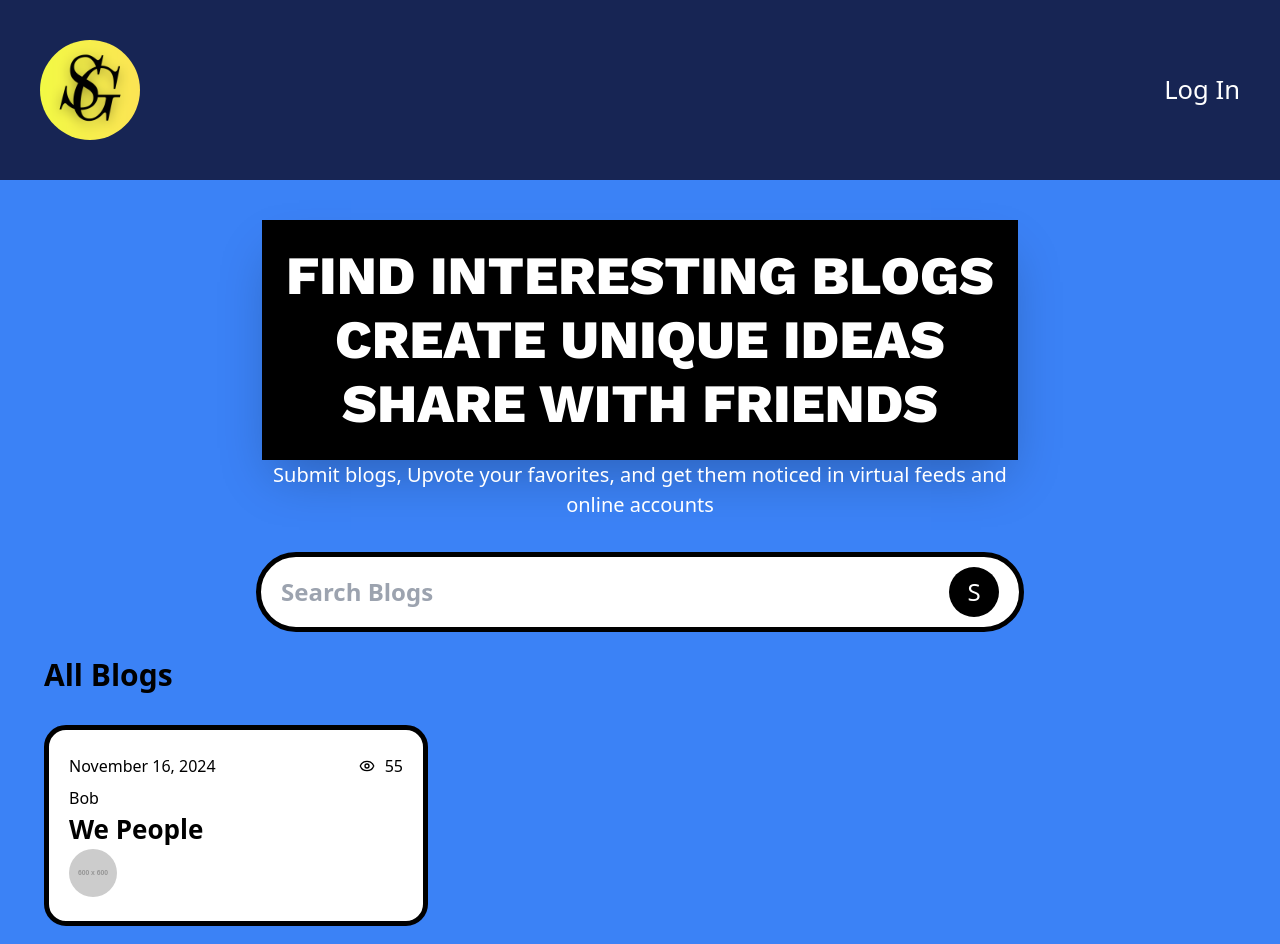
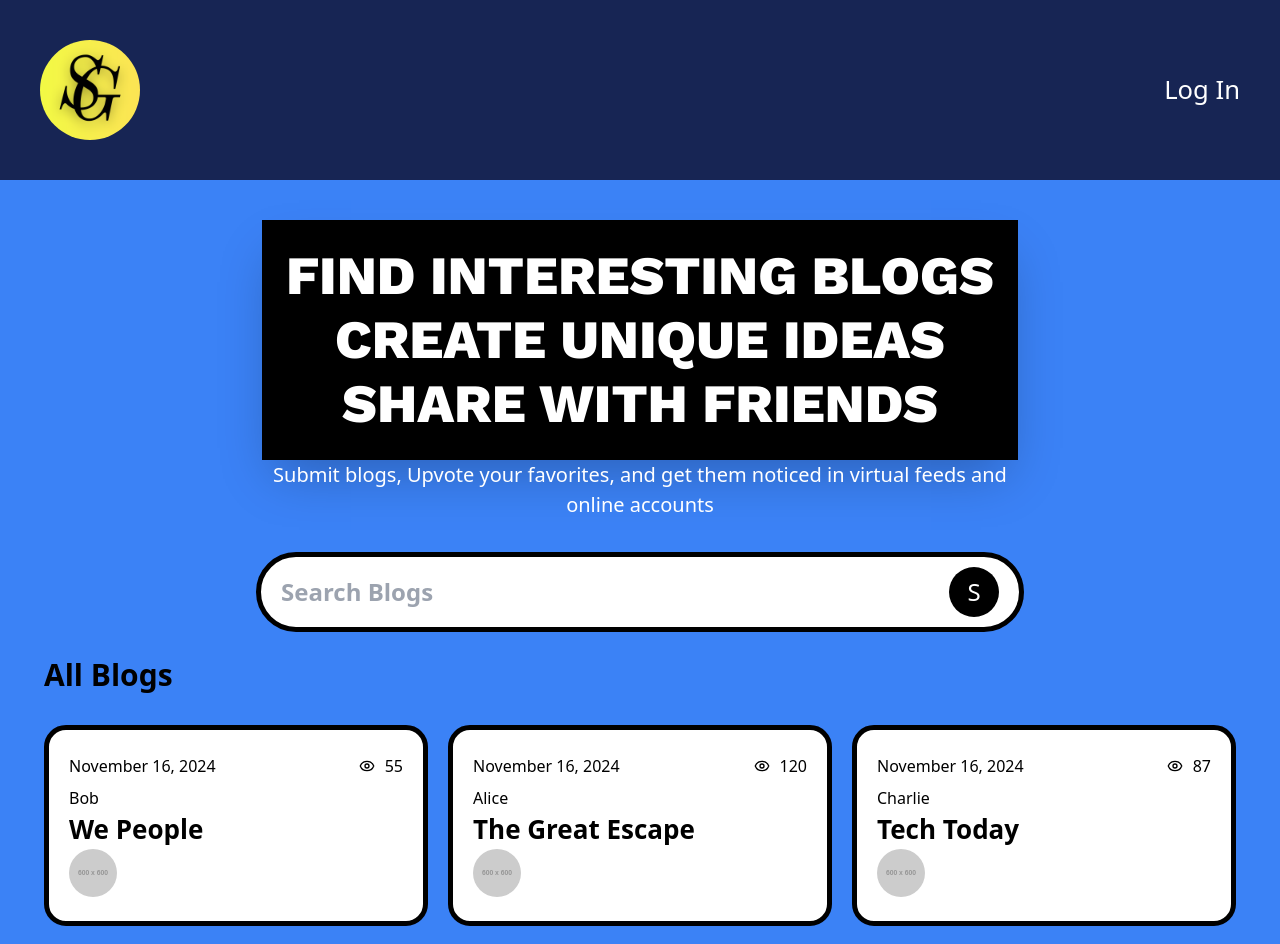
Before and after one commit to SantinoGiordano/Santino_NextApplication, a Next.js app: page / in a window 1280 px wide. Shown: the top 944 px of the page. Built offline with nearby package versions, Linux system fonts and the light colour scheme; no server answers.

Commit message:
added much more data to see a feed

```diff
--- a/app/(root)/page.tsx
+++ b/app/(root)/page.tsx
@@ -9,17 +9,78 @@
   const query = (await searchParams).query;
 
   //rmove this data latr, this is temp
-const blogs  = [{
-  _createdAt: new Date(),
-  views: 55 ,
-  author:{ _id: 1, name: "Bob"},
-  _id:1,
-  description: 'this is my first blog',
-  image: 'https://placehold.co/300x200',
-  catagory: "People",
-  title: "We People"
-
-}]
+const blogs  = [
+  {
+    _createdAt: new Date(),
+    views: 55,
+    author: { _id: 1, name: "Bob" },
+    _id: 1,
+    description: 'This is my first blog',
+    image: 'people.jpg',
+    catagory: "People",
+    title: "We People"
+  },
+  {
+    _createdAt: new Date(),
+    views: 120,
+    author: { _id: 2, name: "Alice" },
+    _id: 2,
+    description: 'Exploring new horizons',
+    image: 'explore.jpg',
+    catagory: "Travel",
+    title: "The Great Escape"
+  },
+  {
+    _createdAt: new Date(),
+    views: 87,
+    author: { _id: 3, name: "Charlie" },
+    _id: 3,
+    description: 'Understanding technology',
+    image: 'tech.jpg',
+    catagory: "Technology",
+    title: "Tech Today"
+  },
+  {
+    _createdAt: new Date(),
+    views: 42,
+    author: { _id: 4, name: "Diana" },
+    _id: 4,
+    description: 'A healthy lifestyle guide',
+    image: 'health.jpg',
+    catagory: "Health",
+    title: "Healthy Living"
+  },
+  {
+    _createdAt: new Date(),
+    views: 150,
+    author: { _id: 5, name: "Eve" },
+    _id: 5,
+    description: 'Adventures in cooking',
+    image: 'food.jpg',
+    catagory: "Food",
+    title: "Cooking Adventures"
+  },
+  {
+    _createdAt: new Date(),
+    views: 34,
+    author: { _id: 6, name: "Frank" },
+    _id: 6,
+    description: 'Mindfulness and meditation',
+    image: 'meditation.jpg',
+    catagory: "Wellness",
+    title: "Inner Peace"
+  },
+  {
+    _createdAt: new Date(),
+    views: 98,
+    author: { _id: 7, name: "Grace" },
+    _id: 7,
+    description: 'The art of photography',
+    image: 'photography.jpg',
+    catagory: "Art",
+    title: "Capture the Moment"
+  }
+];
 
 
   return (
```
